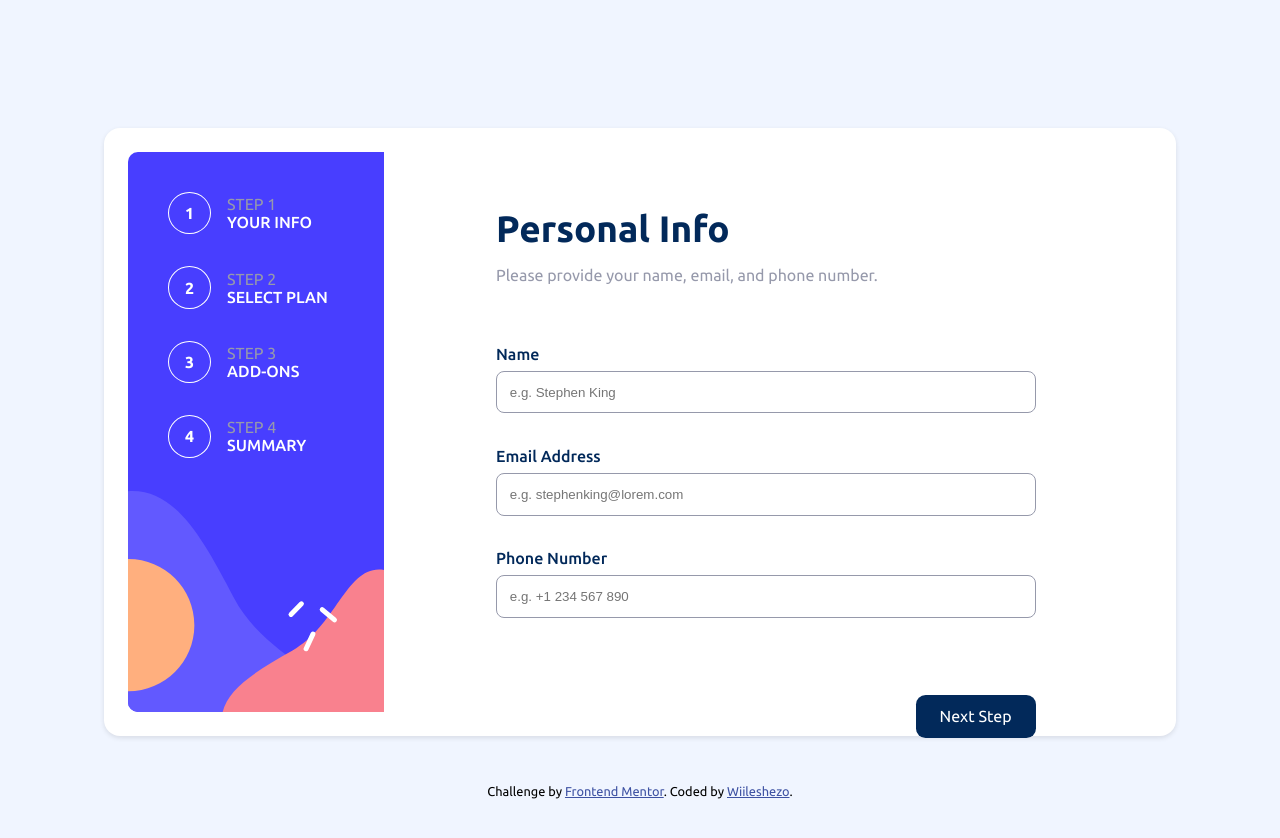
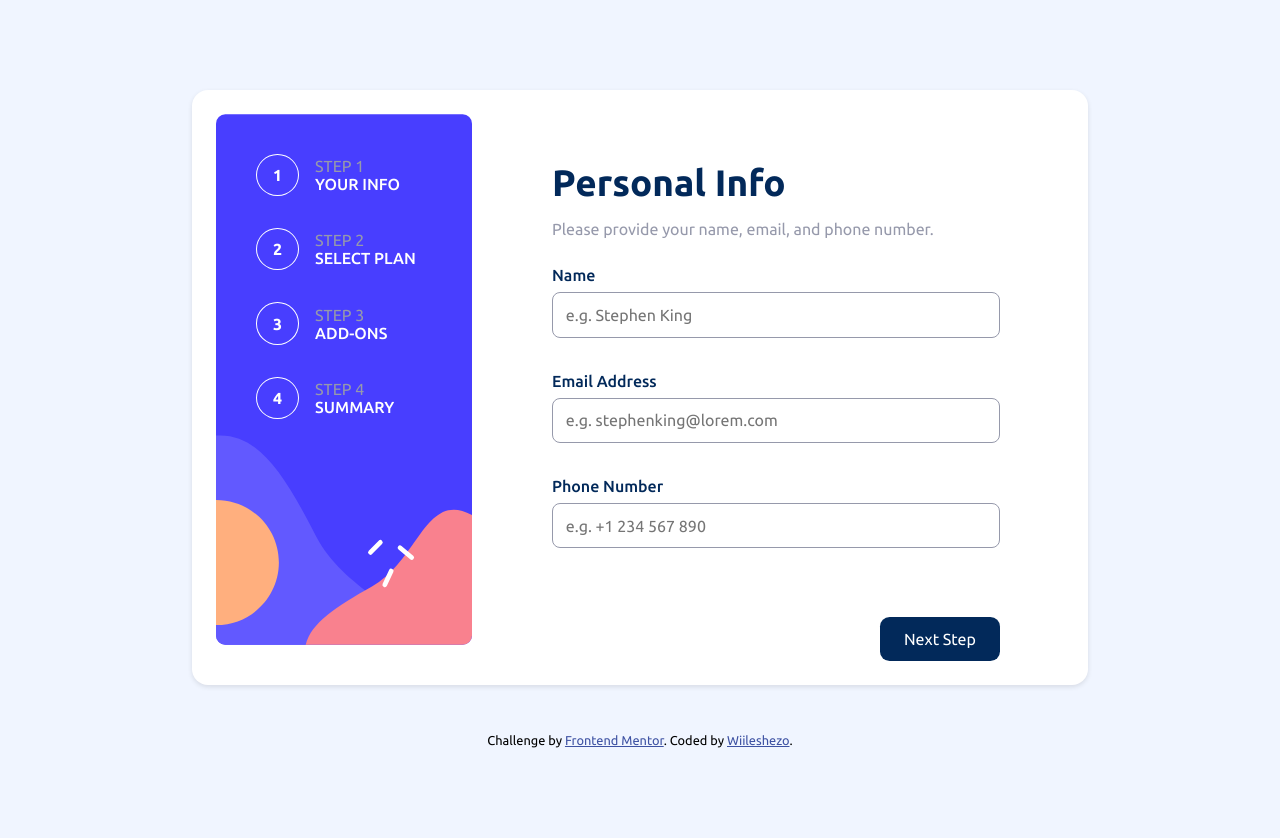
Before and after one commit to Wiileshezo/multi-step-form-main, a Vue app: page / in a window 1280 px wide. Shown: the top 838 px of the page. After the commit the page ends 800 px from the top, so only its background shows below. Built offline with nearby package versions, Linux system fonts and the light colour scheme.

Commit message:
edit styles

```diff
--- a/src/App.vue
+++ b/src/App.vue
@@ -11,6 +11,6 @@
 
 <style>
 .container {
-  width: 80vw;
+  width: 70vw;
 }
 </style>
--- a/src/components/steps/StepPersonalInfo.vue
+++ b/src/components/steps/StepPersonalInfo.vue
@@ -1,14 +1,14 @@
 <script setup></script>
 
 <template>
-  <form class="display-flex direction-column gap1">
+  <form class="gap1">
     <h1 class="title-step1">Personal Info</h1>
     <p class="desc-step1">Please provide your name, email, and phone number.</p>
-    <base-card class="card display-flex direction-column">
+    <base-card class="form-group">
       <label>Name</label>
       <input type="text" placeholder="e.g. Stephen King" class="text-input" />
     </base-card>
-    <base-card class="card display-flex direction-column">
+    <base-card class="form-group">
       <label>Email Address</label>
       <input
         type="email"
@@ -16,7 +16,7 @@
         class="text-input"
       />
     </base-card>
-    <base-card class="card display-flex direction-column">
+    <base-card class="form-group">
       <label>Phone Number</label>
       <input type="tel" placeholder="e.g. +1 234 567 890" class="text-input" />
     </base-card>
@@ -29,18 +29,29 @@
 </template>
 
 <style scoped>
+form {
+  display: grid;
+  padding-inline: 4rem;
+}
+input,
+button,
+select,
+textarea {
+  font: inherit;
+}
+
 .title-step1 {
   font-size: 2.3rem;
   font-weight: 700;
   color: var(--Blue950);
-  padding-top: 3.5rem;
+  padding-top: 3rem;
 }
 .desc-step1 {
   color: var(--Grey500);
   font-size: 1rem;
-  padding-bottom: 2rem;
 }
-.card {
+.form-group {
+  display: grid;
   padding-block: 0.3rem;
 }
 label {
@@ -50,12 +61,15 @@ label {
 }
 .btn-card {
   align-items: flex-end;
-  padding-top: 3.5rem;
+  padding-top: 3rem;
+}
+input {
+  width: 100%;
 }
 .text-input {
   padding: 0.8rem;
   border-radius: 0.5rem;
-  width: 40vw;
   border: 1px solid var(--Grey500);
+  width: 35vw;
 }
 </style>
--- a/src/components/views/MultiStepForm.vue
+++ b/src/components/views/MultiStepForm.vue
@@ -12,11 +12,10 @@ import SidebarSteps from "./SidebarSteps.vue";
 
 <style scoped>
 .multi-step-container {
-  margin-top: 10vw;
+  margin-top: 7vw;
   padding: 1.5rem;
-  width: 80vw;
-  height: 70vh;
-  gap: 7rem;
+
+  gap: 1rem;
 }
 .card {
   background: var(--White);
--- a/src/components/views/SidebarSteps.vue
+++ b/src/components/views/SidebarSteps.vue
@@ -37,7 +37,7 @@
 .sidebar-container {
   background-image: url(@/images/bg-sidebar-desktop.svg);
   background-repeat: no-repeat;
-  background-size: cover;
+  background-size: contain;
   width: 20vw;
   box-sizing: border-box;
   padding: 2.5rem;
--- a/src/css/style.css
+++ b/src/css/style.css
@@ -20,7 +20,7 @@
 }
 
 * {
-  box-sizing: content-box;
+  box-sizing: border-box;
   padding: 0;
   margin: 0;
 }
```
